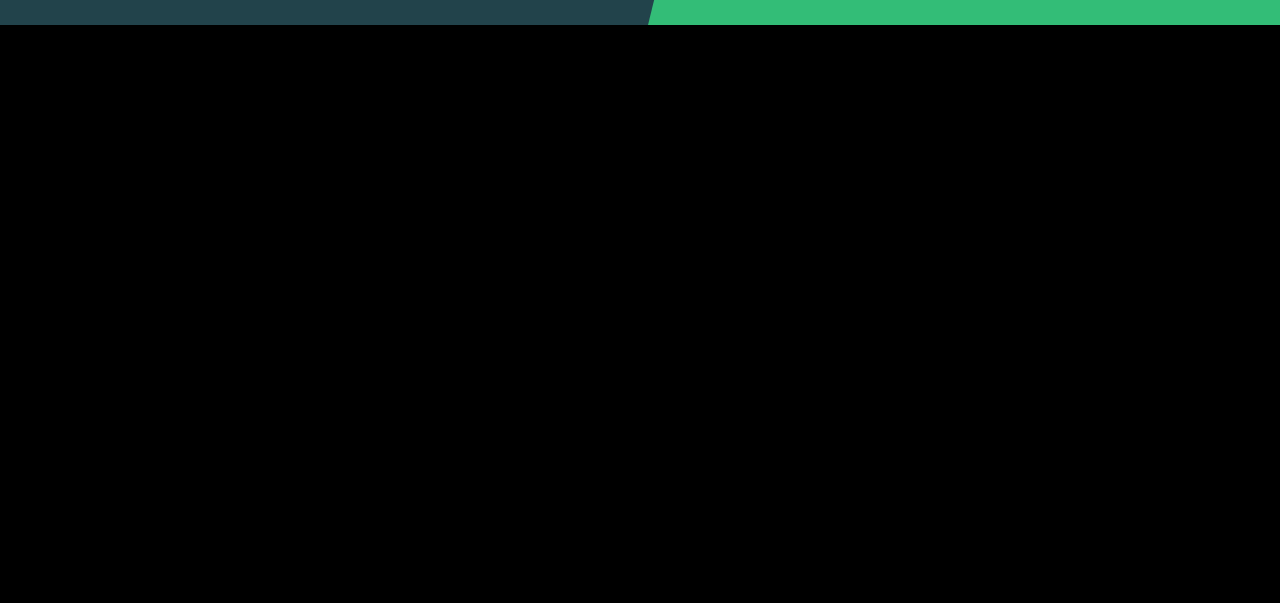
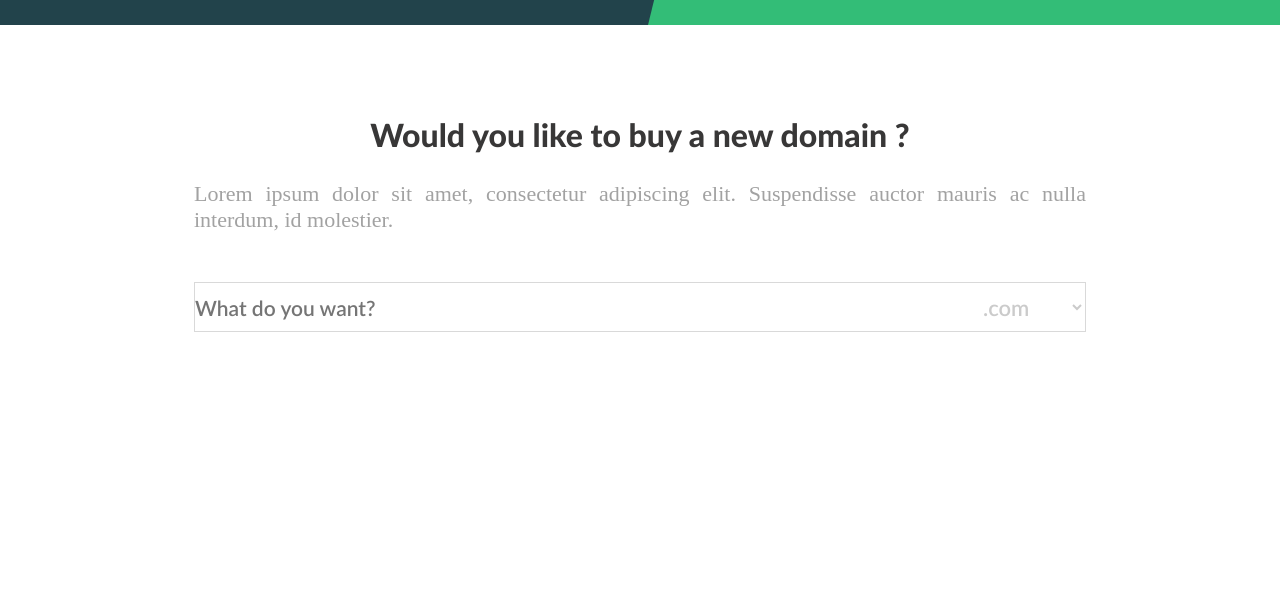
Before and after one commit to VladSemenik/Ghost-host-ru, a plain HTML site: page index.html in a window 1280 px wide. Shown: the part 1145-1748 px from the top of the page. Before the commit the page ends 1172 px from the top, so only its background shows below. Drawn offline with Linux system fonts and the light colour scheme.

Commit message:
feat: start packages and domain block input domain

```diff
--- a/css/style.css
+++ b/css/style.css
@@ -23,6 +23,24 @@ a {
     src: url('../fonts/Lato-Bold.ttf');
     font-weight: bold;
     font-style: normal;
+}
+@font-face{
+    font-family: 'lato heavy';
+    src: url('../fonts/Lato-Heavy.ttf');
+    font-weight: bold;
+    font-style: normal;
+}
+@font-face{
+    font-family: 'lato semibold';
+    src: url('../fonts/Lato-Semibold.ttf');
+    font-weight: bold;
+    font-style: normal;
+}
+@font-face{
+        font-family: 'lato regular';
+        src: url('../fonts/Lato-Regular.ttf');
+        font-weight: bold;
+        font-style: normal;
 }
 body{
     background-color: #000;
@@ -151,3 +169,70 @@ header{
     line-height: 123px;
     height: 90px;
 }
+/*section first - domain*/
+.packages-and-price {
+    position: relative;
+    top: 105px;
+}
+.domain {
+    height: 578px;
+    width: 100%;
+    background-color: #ffffff;
+}
+.content-buy-domain {
+    margin: 0 auto 90px;
+    padding-top: 90px;
+    max-width: 892px;
+}
+.content-buy-domain h2 {
+    text-align: center;
+    font-size: 32px;
+    color: rgba(56, 55, 55, 255);
+    font-family: 'lato heavy', 'AdobeInvisFont', 'MyriadPro-Regular';
+}
+.content-buy-domain p {
+    margin-top: 27px;
+    font-size: 22px;
+    text-align: justify;
+    color: rgba(162, 162, 162, 255);
+    font-family: 'Montserrat-UltraLight', 'AdobeInvisFont', 'MyriadPro-Regular';
+}
+#name-new-domain-form{
+    margin-top: 49px;
+}
+.content-buy-domain input {
+    box-sizing: border-box;
+    float: left;
+    width: 88%;
+    height: 50px;
+    border: 1px solid #d9d9d9;
+    border-right: 0px;
+    font-size: 21px;
+    color: rgba(134, 134, 134, 255);
+    font-family: 'lato semibold', 'AdobeInvisFont', 'MyriadPro-Regular';
+    text-align: left;
+}
+.select-containe {
+    float: left;
+    height: 50px;
+    width: 12%;
+}
+.content-buy-domain select {
+    box-sizing: border-box;
+    float: right;
+    border: 1px solid #d9d9d9;
+    border-left: 0;
+    height: 50px;
+    width: 100%;
+    font-size: 22px;
+    color: rgba(203, 203, 203, 255);
+    font-family: 'lato semibold', 'lato regular', 'lato bold', 'AdobeInvisFont', 'MyriadPro-Regular';
+    background-color: #ffffff;
+}
+.cf::before, .cf::after {
+    content: '';
+    display: table;
+}
+.cf::after {
+    clear: both;
+}
--- a/index.html
+++ b/index.html
@@ -46,7 +46,29 @@
             </div>
     </header>
     <main>
+        <section class="packages-and-price">
+            <section class="domain">
+                <div class="content-buy-domain">
+                    <h2>Would you like to buy a new domain ?</h2>
+                    <p>Lorem ipsum dolor sit amet, consectetur adipiscing elit.
+                         Suspendisse auctor mauris ac nulla interdum, id molestier.
+                    </p>
+                    <form action="post" id="name-new-domain-form" class="cf">
+                        <input type="text" placeholder="What do you want?">
+                        <div class="select-containe">
+                            <select size="1" name="select-domains" id="select-domains">
+                                <option value="1">.com</option>
+                                <option value="2">.net</option>
+                                <option value="3">.org</option>
+                            </select>
+                        </div>
+                    </form>
+                </div>
+            </section>
+            <section class="packages">
 
+            </section>
+        </section>
     </main>
 </body>
 </html>
```
Also changed, not shown: fonts/Lato-Heavy.ttf (added), fonts/Lato-Regular.ttf (added), fonts/Lato-Semibold.ttf (added), 1 other file.
